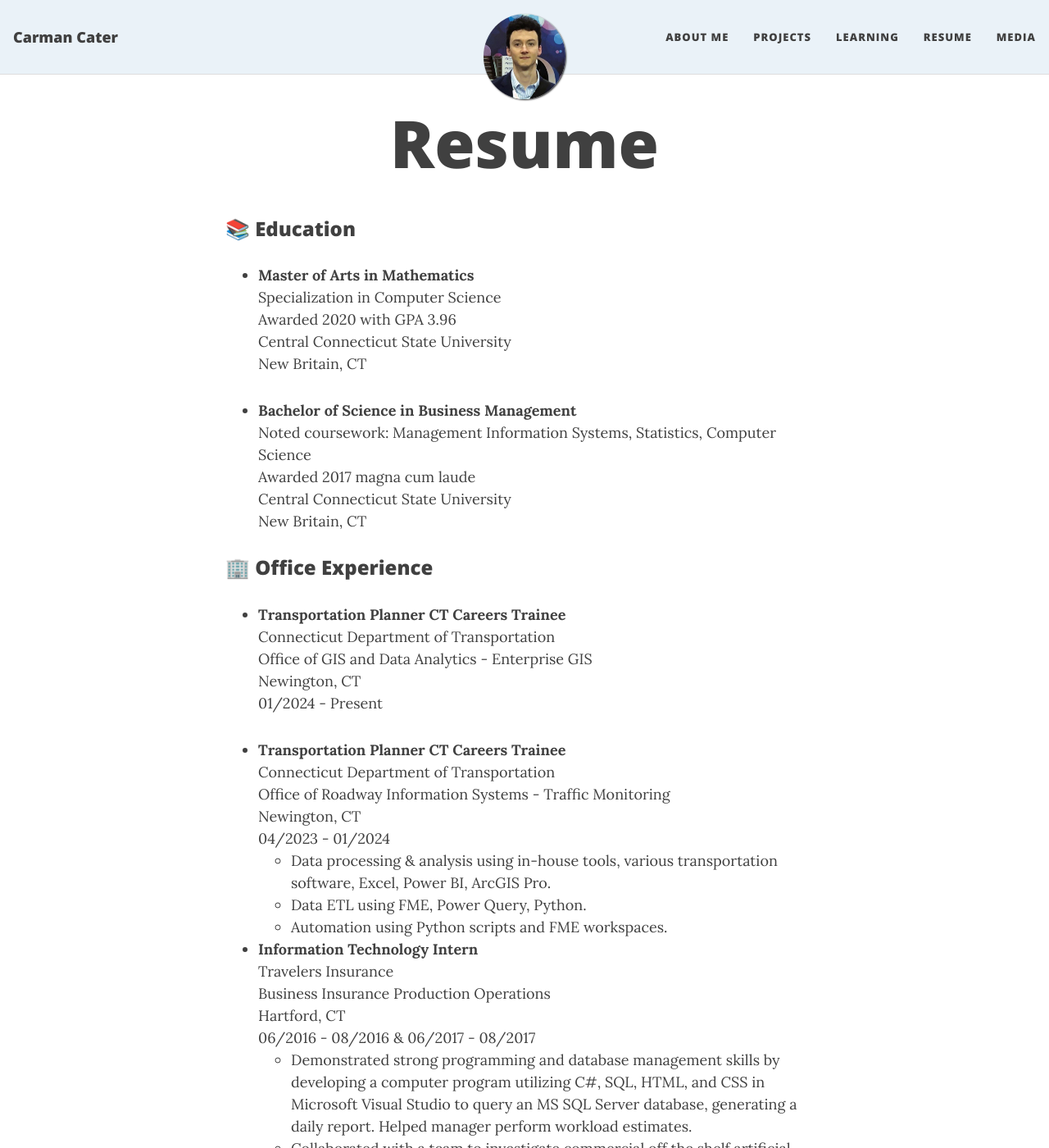
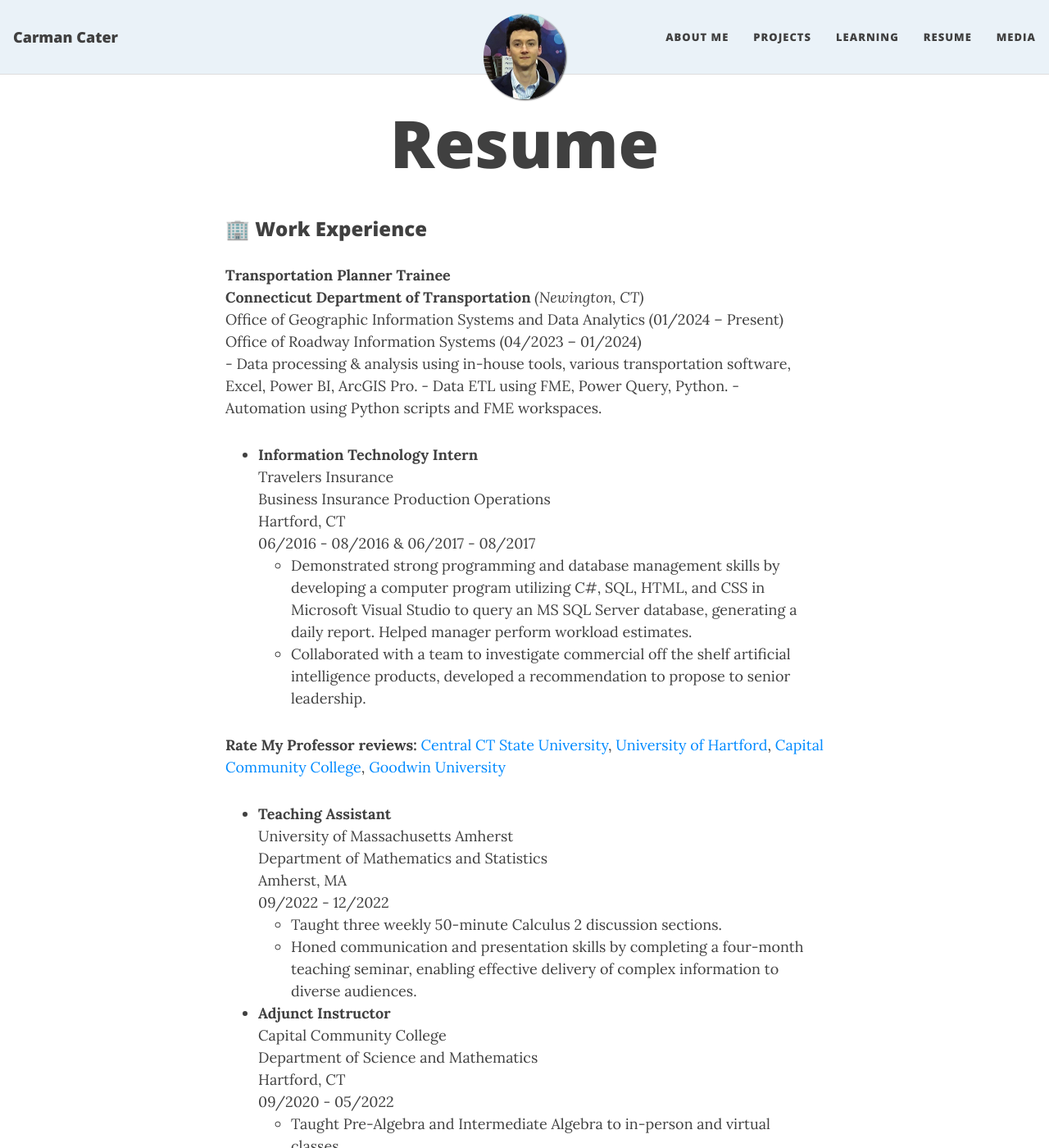
Before and after one commit to carmancater/carmancater.github.io, a Jekyll site: the page built from resume.md, in a window 1280 px wide and 1400 px high. Shown: the whole window at 82% size. Built offline with Jekyll 4.4.1, drawn with Linux system fonts in a browser that asks for light colours; nearby versions of some CDN libraries; emoji names are drawn with the system emoji font; some of the changed text lies outside the part shown.

Commit message:
resume updates

```diff
--- a/resume.md
+++ b/resume.md
@@ -4,33 +4,12 @@
 share-title: Carman Cater - Resume
 ---
 
-### :books: Education
+### :office: Work Experience
 
-- **Master of Arts in Mathematics**
-Specialization in Computer Science
-Awarded 2020 with GPA 3.96
-Central Connecticut State University
-New Britain, CT
-
-- **Bachelor of Science in Business Management**
-Noted coursework: Management Information Systems, Statistics, Computer Science
-Awarded 2017 magna cum laude
-Central Connecticut State University
-New Britain, CT
-
-### :office: Office Experience
-
-- **Transportation Planner CT Careers Trainee**
-Connecticut Department of Transportation
-Office of GIS and Data Analytics - Enterprise GIS
-Newington, CT
-01/2024 - Present
-
-- **Transportation Planner CT Careers Trainee**
-Connecticut Department of Transportation
-Office of Roadway Information Systems - Traffic Monitoring
-Newington, CT
-04/2023 - 01/2024
+**Transportation Planner Trainee**
+**Connecticut Department of Transportation** *(Newington, CT)*
+Office of Geographic Information Systems and Data Analytics (01/2024 – Present)
+Office of Roadway Information Systems (04/2023 – 01/2024)
     - Data processing & analysis using in-house tools, various transportation software, Excel, Power BI, ArcGIS Pro.
     - Data ETL using FME, Power Query, Python.
     - Automation using Python scripts and FME workspaces.
```
Also changed, not shown: other parts of resume.md (+13 -9 lines), aboutme.md (+2 -2 lines).
